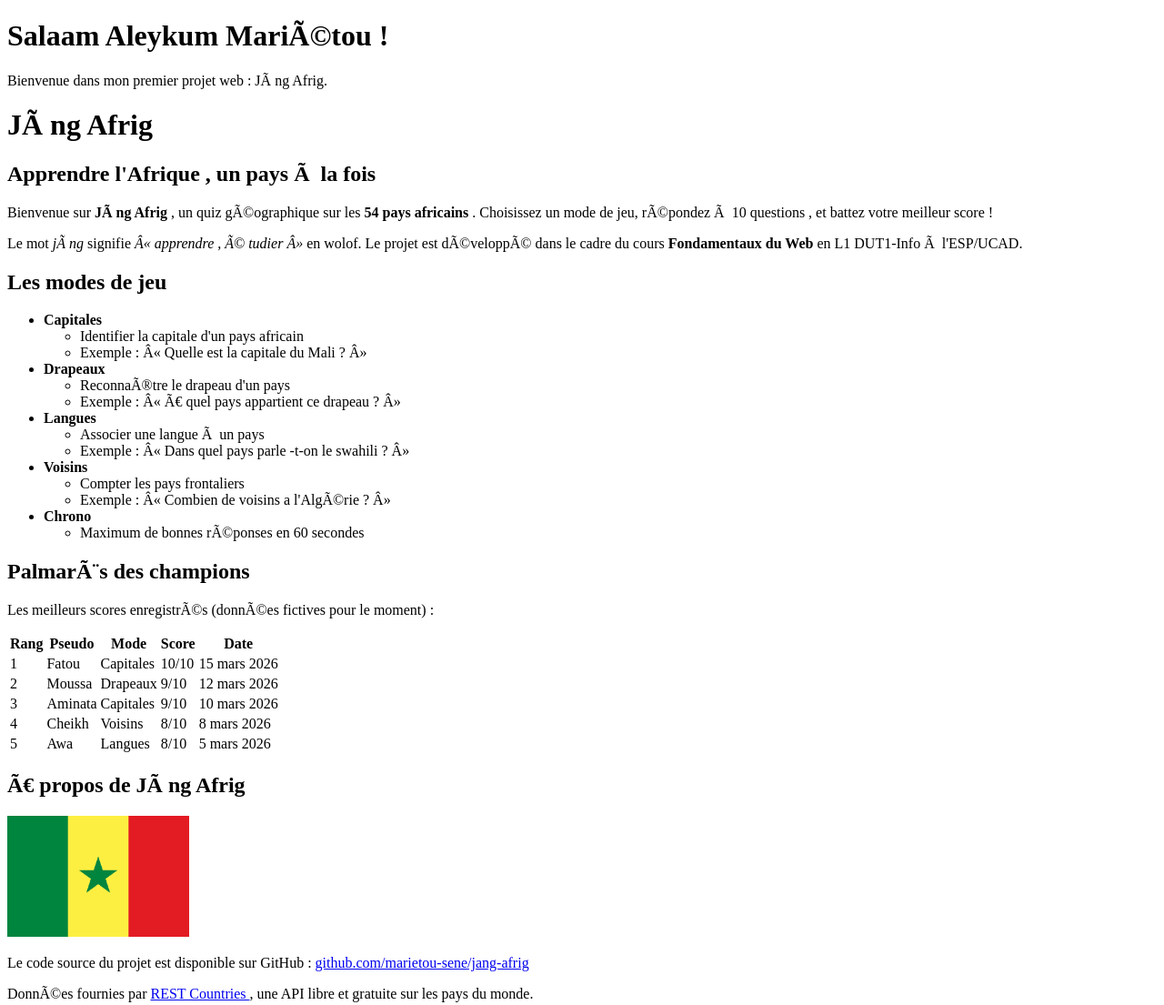
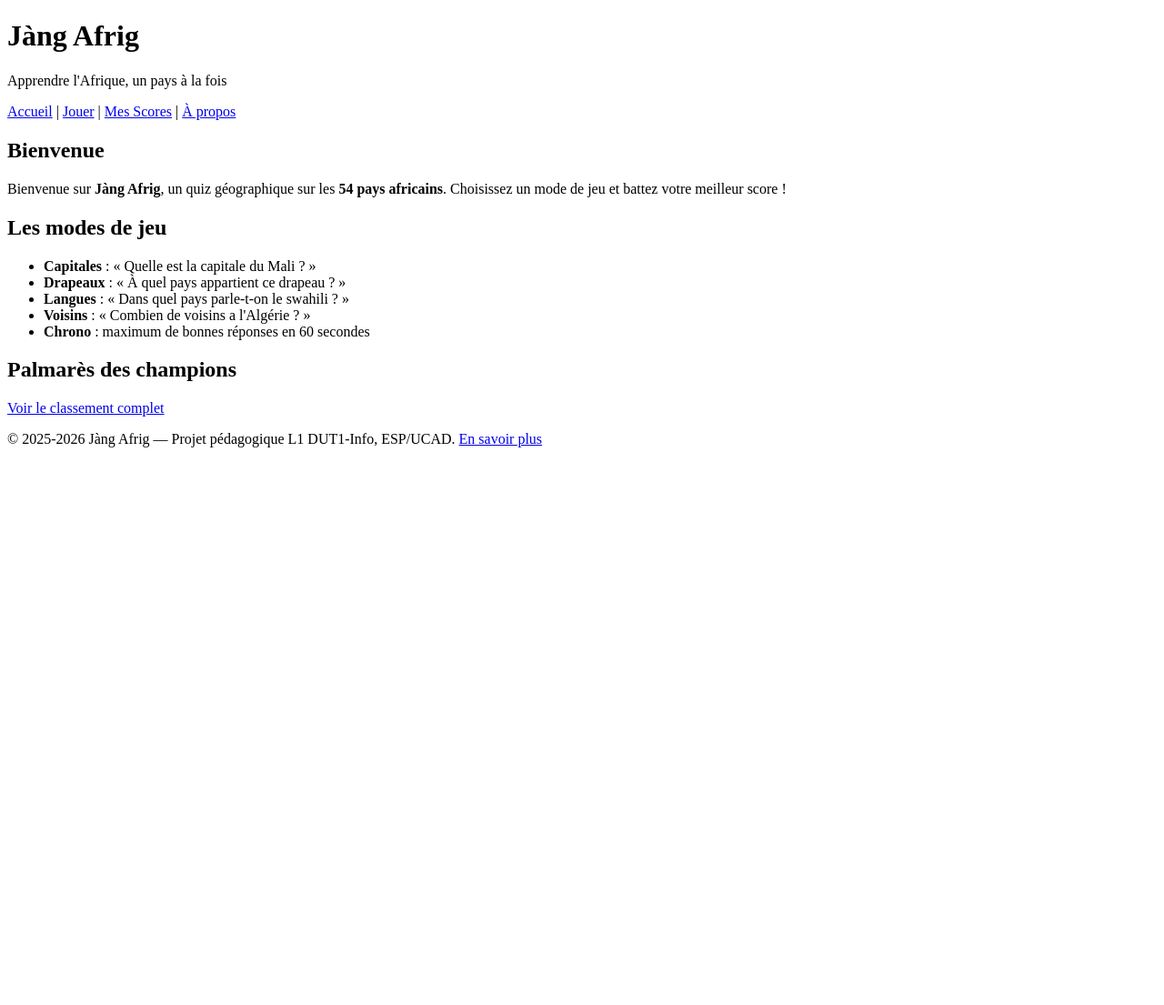
Before and after one commit to marietou-sene/jang-afrig, a plain HTML site: page index.html in a window 1280 px wide. Shown: the whole page at 91% size. After the commit the page ends 800 px from the top, so only its background shows below. Drawn offline with Linux system fonts and the light colour scheme.

Commit message:
v0.2 : 5 pages HTML semantiques + formulaire

```diff
--- a/index.html
+++ b/index.html
@@ -1,125 +1,63 @@
 <!DOCTYPE html>
 <html lang="fr">
+
 <head>
-<meta charset="UTF -8">
-<title >Salaam Aleykum Mariétou </title >
+    <meta charset="UTF-8">
+    <meta name="viewport" content="width=device-width, initial-scale=1.0">
+    <title>Jàng Afrig</title>
 </head>
-<h1>Salaam Aleykum Mariétou !</h1>
-<p>Bienvenue dans mon premier projet web : Jàng Afrig.</p>
-</body>
-<h1>Jàng Afrig </h1>
-<h2>Apprendre l'Afrique , un pays à la fois </h2>
-<p>
-Bienvenue sur <strong >Jàng Afrig </strong >, un quiz géographique sur
-les
-<strong >54 pays africains </strong >. Choisissez un mode de jeu,
-répondez à
-10 questions , et battez votre meilleur score !
-</p>
-<p>Le mot <em>jàng</em> signifie <em>«&nbsp;apprendre , é
-tudier&nbsp;»</em>
-en wolof. Le projet est développé dans le cadre du cours
-<strong >Fondamentaux du Web </strong > en L1 DUT1-Info à l'ESP/UCAD.
-</p>
-<h2>Les modes de jeu </h2>
-<ul>
-<li>
-<strong >Capitales </strong >
-<ul>
-<li>Identifier la capitale d'un pays africain </li>
-<li>Exemple : « Quelle est la capitale du Mali ? »</li>
-</ul>
-</li>
-<li>
-<strong >Drapeaux </strong >
-<ul>
-<li>Reconnaître le drapeau d'un pays </li>
-<li>Exemple : « À quel pays appartient ce drapeau ? »</li>
-</ul>
-</li>
-<li>
-<strong >Langues </strong >
-<ul>
-<li>Associer une langue à un pays </li>
-<li>Exemple : « Dans quel pays parle -t-on le swahili ? »</li>
-</ul>
-</li>
-<li>
-<strong >Voisins </strong >
-<ul>
-<li>Compter les pays frontaliers </li>
-<li>Exemple : « Combien de voisins a l'Algérie ? »</li>
-</ul>
-</li>
-<li>
-<strong >Chrono </strong >
-<ul>
-<li>Maximum de bonnes réponses en 60 secondes </li>
-</ul>
-</li>
-</ul>
 
-<h2>Palmarès des champions </h2>
-<p>Les meilleurs scores enregistrés (données fictives pour le moment)
-:</p>
-<table >
-<tr>
-<th>Rang </th>
-<th>Pseudo </th>
-<th>Mode </th>
-<th>Score </th>
-<th>Date </th>
-</tr>
-<tr>
-<td>1</td>
-<td>Fatou </td>
-<td>Capitales </td>
-<td>10/10</td>
-<td>15 mars 2026</td>
-</tr>
-<tr>
-<td>2</td>
-<td>Moussa </td>
-<td>Drapeaux </td>
-<td>9/10</td>
-<td>12 mars 2026</td>
-</tr>
-<tr>
-<td>3</td>
-<td>Aminata </td>
-<td>Capitales </td>
-<td>9/10</td>
-<td>10 mars 2026</td>
-</tr>
-<tr>
-<td>4</td>
-<td>Cheikh </td>
-<td>Voisins </td>
-<td>8/10</td>
-<td>8 mars 2026</td>
-</tr>
-<tr>
-<td>5</td>
-<td>Awa </td>
-<td>Langues </td>
-<td>8/10</td>
-<td>5 mars 2026</td>
-</tr>
-</table >
-<h2>À propos de Jàng Afrig </h2>
-<p>
-<img src="images/sn.png" alt="Drapeau africain" width="200">
-</p>
-<p>
-Le code source du projet est disponible sur GitHub :
-<a href="https://github.com/marietou-sene/jang-afrig">
-github.com/marietou-sene/jang-afrig
-</a>
-</p>
-<p>
-Données fournies par
-<a href="https://restcountries.com">REST Countries </a>,
-une API libre et gratuite sur les pays du monde.
-</p>
+<body>
+
+<header>
+    <h1>Jàng Afrig</h1>
+    <p>Apprendre l'Afrique, un pays à la fois</p>
+</header>
+
+<nav>
+    <a href="index.html">Accueil</a> |
+    <a href="quiz.html">Jouer</a> |
+    <a href="scores.html">Mes Scores</a> |
+    <a href="apropos.html">À propos</a>
+</nav>
+
+<main>
+    <section>
+        <h2>Bienvenue</h2>
+        <p>
+            Bienvenue sur <strong>Jàng Afrig</strong>, un quiz
+            géographique sur les
+            <strong>54 pays africains</strong>.
+            Choisissez un mode de jeu et battez
+            votre meilleur score !
+        </p>
+    </section>
+
+    <section>
+        <h2>Les modes de jeu</h2>
+        <ul>
+            <li><strong>Capitales</strong> : « Quelle est la capitale du Mali ? »</li>
+            <li><strong>Drapeaux</strong> : « À quel pays appartient ce drapeau ? »</li>
+            <li><strong>Langues</strong> : « Dans quel pays parle-t-on le swahili ? »</li>
+            <li><strong>Voisins</strong> : « Combien de voisins a l'Algérie ? »</li>
+            <li><strong>Chrono</strong> : maximum de bonnes réponses en 60 secondes</li>
+        </ul>
+    </section>
+
+    <section>
+        <h2>Palmarès des champions</h2>
+        <p>
+            <a href="scores.html">Voir le classement complet</a>
+        </p>
+    </section>
+</main>
+
+<footer>
+    <p>
+        &copy; 2025-2026 Jàng Afrig — Projet pédagogique L1 DUT1-Info, ESP/UCAD.
+        <a href="apropos.html">En savoir plus</a>
+    </p>
+</footer>
+
 </body>
 </html>
```
Also changed, not shown: apropos.html (added, +43 -0 lines), quiz.html (added, +51 -0 lines), results.html (added, +13 -0 lines), scores.html (added, +51 -0 lines).
